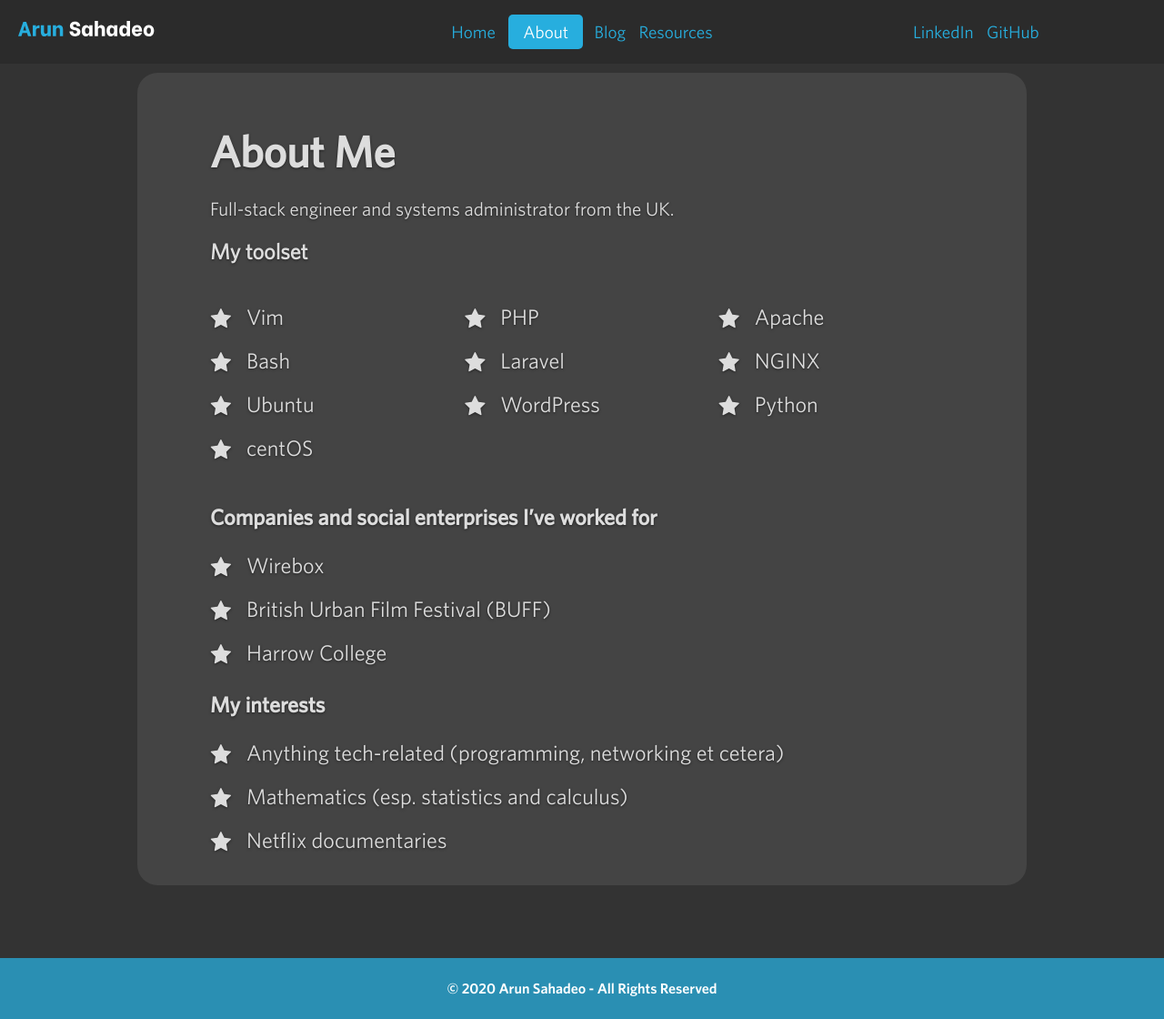
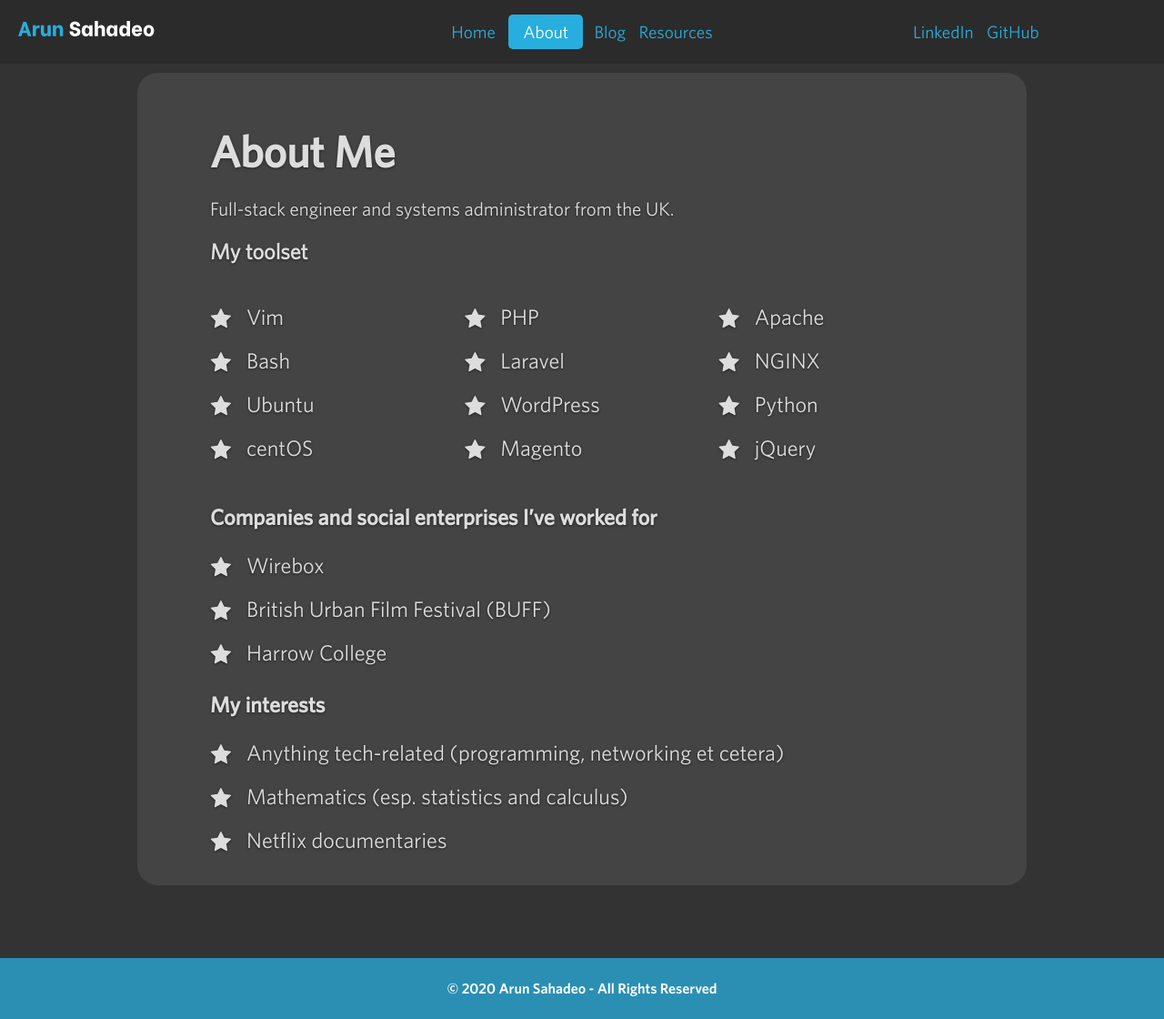
Before and after one commit to ArunSahadeo/ArunSahadeo.github.io, a Jekyll site: the page built from about.html, in a window 1280 px wide and 1120 px high. Shown: the whole window at 91% size. Built offline with Jekyll 4.4.1, drawn with Linux system fonts in a browser that asks for light colours; some web fonts are replaced.

Commit message:
Update toolset

```diff
--- a/about.html
+++ b/about.html
@@ -51,6 +51,10 @@
         <li class="icon-star">
             WordPress
         </li>
+
+        <li class="icon-star">
+            Magento
+        </li>
     </ul>
 
     <ul class="list-star" id="toolset-3">
@@ -64,6 +68,10 @@
 
         <li class="icon-star">
             Python
+        </li>
+
+        <li class="icon-star">
+            jQuery
         </li>
     </ul>
 </div>
```
